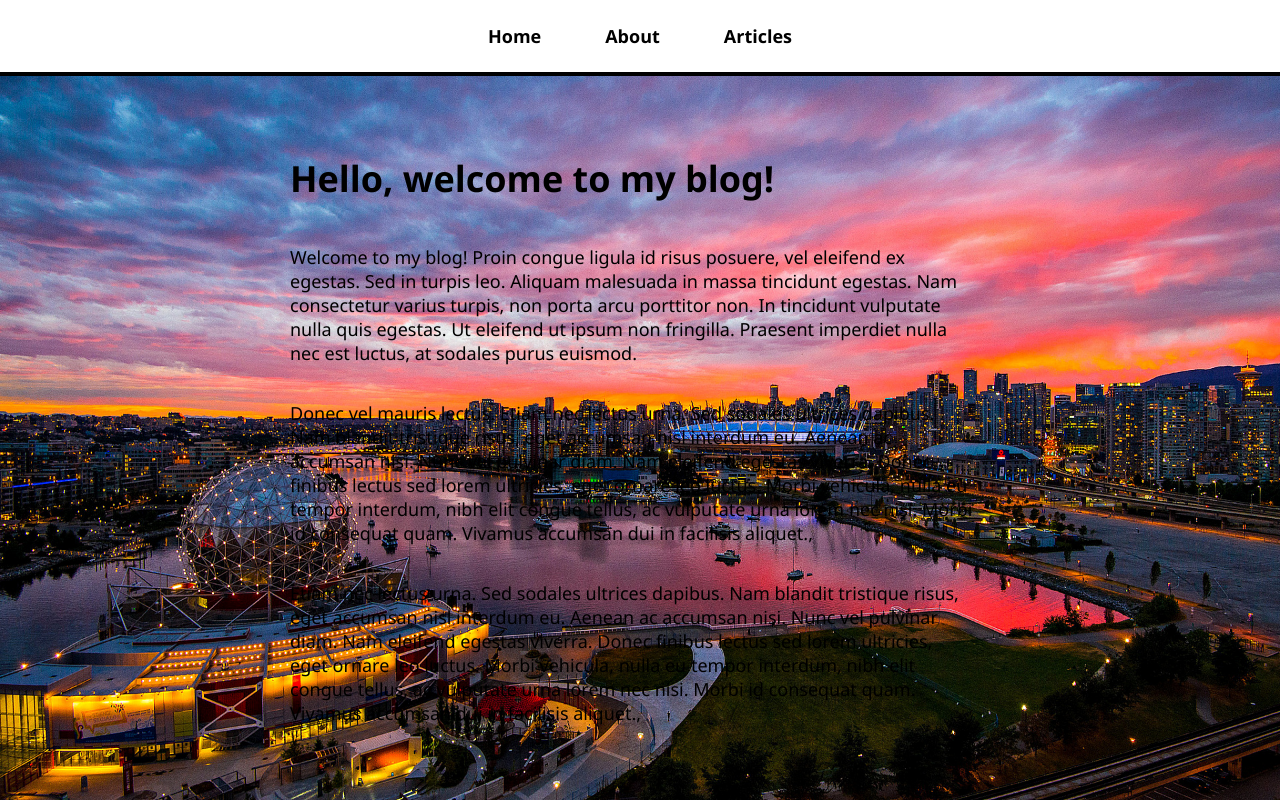
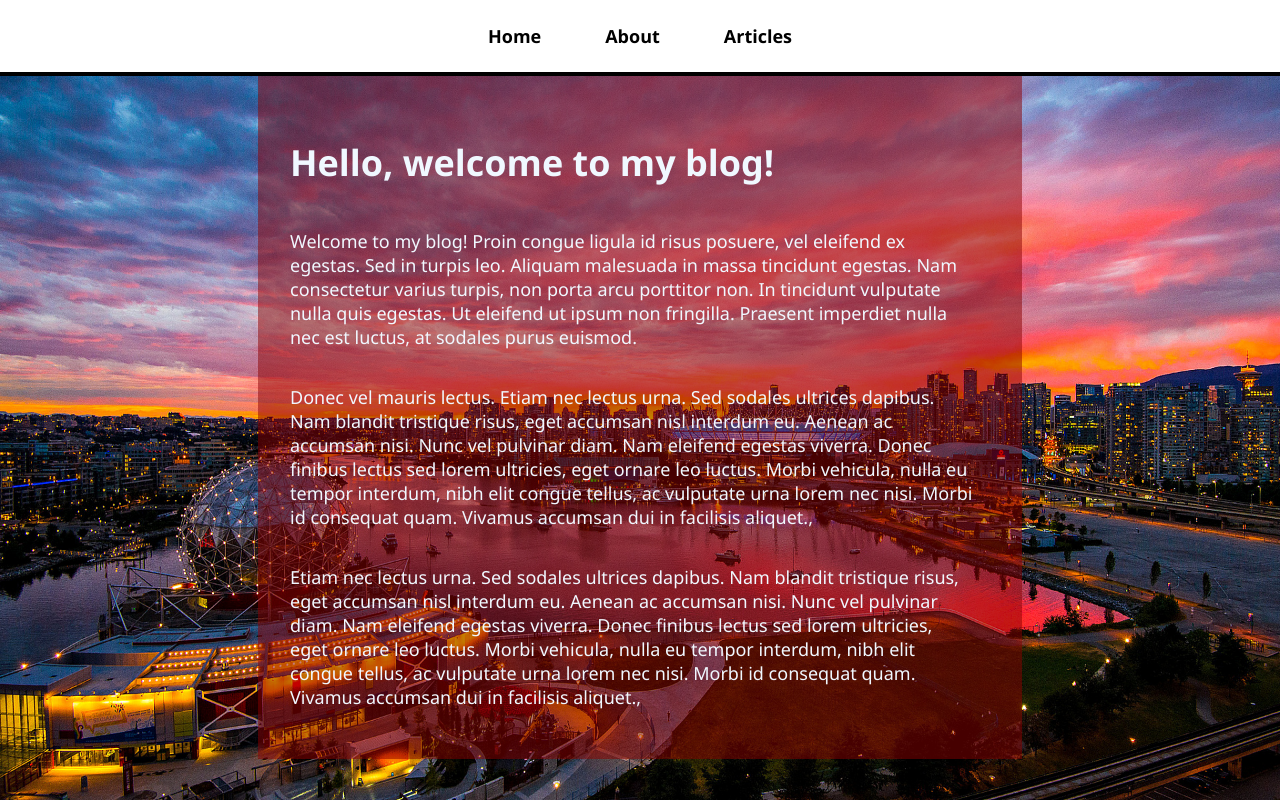
Before and after one commit to willianchu/ReactAWSProject, a React (Create React App) app in the folder my-codeblog/: page / in a window 1280 px wide. Built offline with nearby package versions, Linux system fonts and the light colour scheme.

Commit message:
css background

```diff
--- a/my-codeblog/src/App.css
+++ b/my-codeblog/src/App.css
@@ -63,8 +63,11 @@ nav a:hover {
 }
 
 #page-body {
+  color: aliceblue;
+  background-color: rgba(139, 0, 0, 0.5);
   max-width: 700px;
   margin: auto;
+  padding: 32px;
   padding-top: 72px;
 }
 
```
